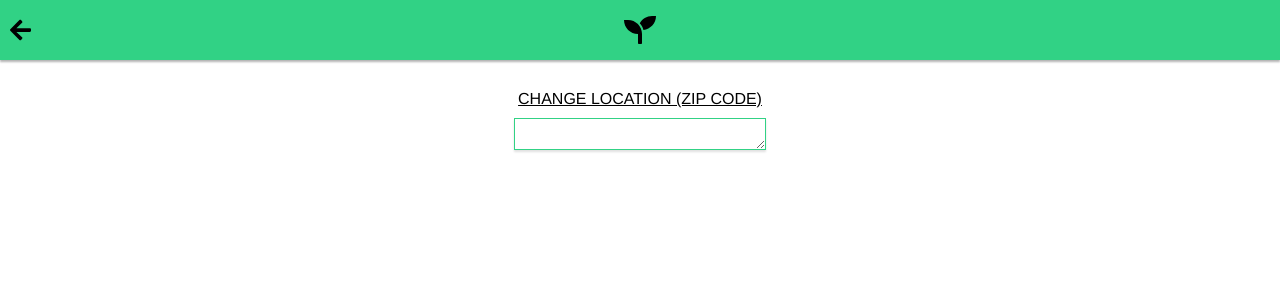
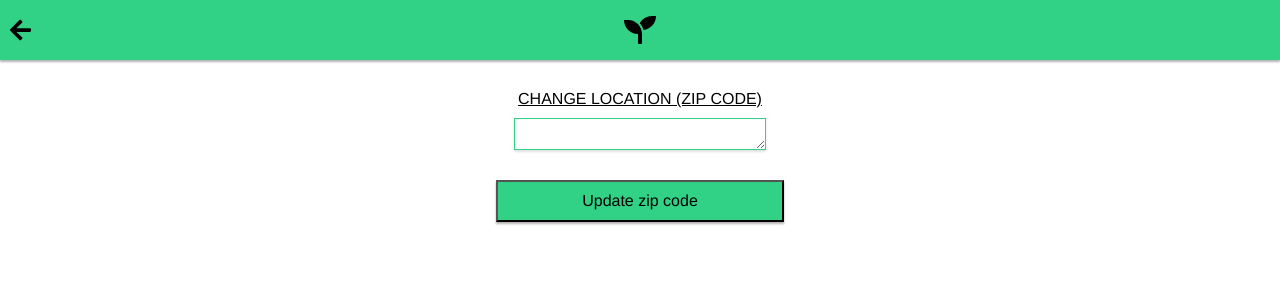
Before and after one commit to Vlad-Ber/Local_Heroes, a React (Create React App) app: page /zipcode in a window 1280 px wide. Shown: the top 300 px of the page. Built offline with nearby package versions, Linux system fonts and the light colour scheme.

Commit message:
ZipCode actionable

```diff
--- a/src/App.js
+++ b/src/App.js
@@ -20,7 +20,7 @@ class App extends Component {
       <Router>
         <UserProvider value={
           {
-            _id: "5ead292b9f954885d045ab75",
+            _id: "5ea067e7331fa10de7cc0644",
             username: "ZiggyStardust",
             password: "secret",
             email: "davidbowie@localhero.com",
@@ -44,7 +44,7 @@ class App extends Component {
                 <Route path="/profile-creation" component={ProfileCreation}/>
                 <Route path="/residence-info" component={ResidenceInfo}/>
                 <Route path="/insert-image" component={InsertImage}/>
-                <Route path="/zipcode" component={ZipCode}/>
+                <Route path="/zipcode" component={WithUserContext(ZipCode)}/>
           </Switch>
           </div>
         </UserProvider>
--- a/src/pages/ZipCode.js
+++ b/src/pages/ZipCode.js
@@ -1,10 +1,40 @@
-import React from 'react';
+import React, { useState } from 'react';
+import axios from 'axios';
 
 import NavBar from '../components/NavBar.js';
 import SectionTitle from '../components/SectionTitle.js';
 import TextInput from '../components/TextInput.js';
+import TextButton from '../components/TextButton.js';
+import ServerResponse from '../components/ServerResponse.js';
 
-const ZipCode = () => {
+const ZipCode = (props) => {
+
+  const [zipCode, setZipCode] = useState("");
+  const [success, setSuccess] = useState(null);
+
+  function updateZipCode() {
+    axios.post("/updateUser", {
+      userID: props.activeUser._id,
+      newUserData: {
+          areaID: zipCode
+      }
+    }).then((response) => {
+      console.log("Zip code updated successfully!", response)
+      setSuccess(true);
+    }).catch((error) => {
+      console.log("Got error while updating zip code", error);
+      setSuccess(false);
+    });
+  }
+
+  function renderResponse(){
+    return <ServerResponse
+              success={success}
+              successResponse="Sucessfully updated zip code."
+              failResponse="Something went wrong, try again."
+            />
+  };
+
   return (
       <div>
         <NavBar
@@ -18,7 +48,15 @@ const ZipCode = () => {
         />
         <TextInput
           height="32px"
+          value={zipCode}
+          onChange={(e) => setZipCode(e.target.value)}
         />
+        <TextButton
+          description="Update zip code"
+          onClick={updateZipCode}
+        />
+        {renderResponse()}
+
       </div>
   );
 }
```
Also changed, not shown: server.js (+18 -3 lines).
